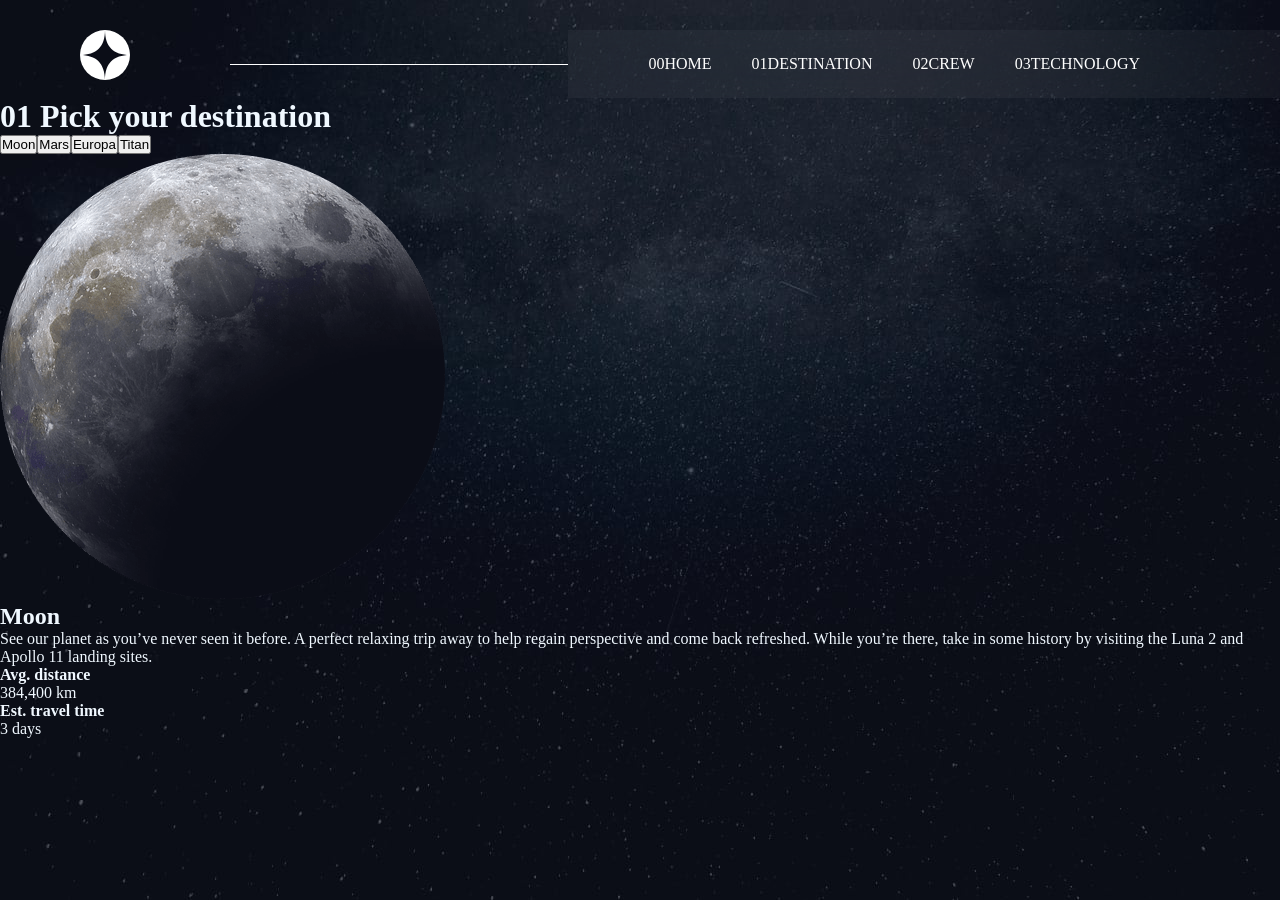
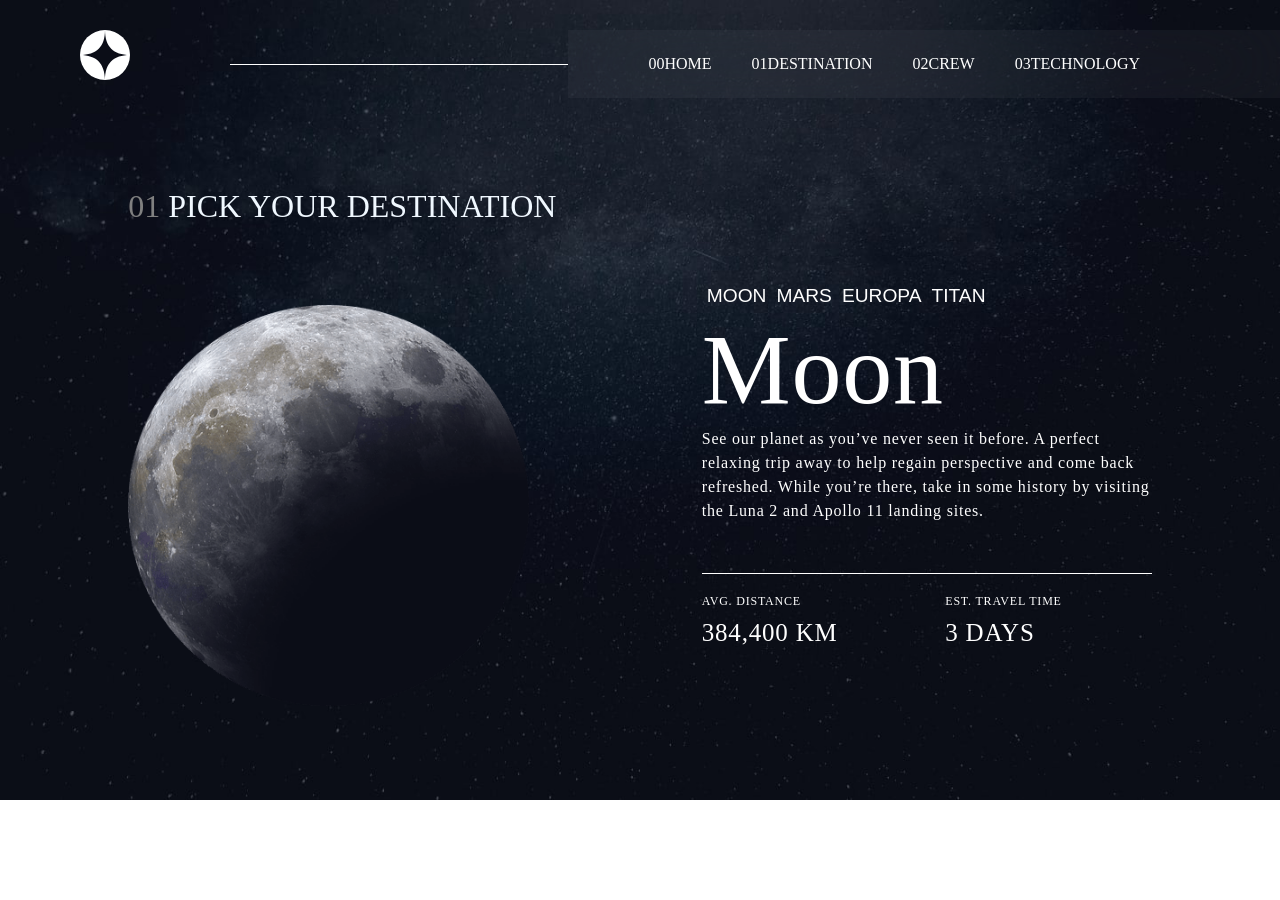
Before and after one commit to AndreiLhu/Space-Tourism-Webiste, a React (Vite) app: page /destination in a window 1280 px wide. After the commit the page ends 800 px from the top, so only its background shows below. Built offline with nearby package versions, Linux system fonts and the light colour scheme.

Commit message:
Destination page css for desktop 90% done

```diff
--- a/src/Components/DestinationsInfo.tsx
+++ /dev/null
@@ -1,39 +0,0 @@
-interface PlanetInfoContainerProps {
-  name: string;
-  image?: string;
-  description: string;
-  distance: string;
-  travelTime?: string;
-}
-
-const DestinationsInfo = ({
-  name,
-  // image,
-  description,
-  distance,
-  travelTime,
-}: PlanetInfoContainerProps) => {
-  return (
-    <div>
-      {/* <img src={image} alt={name} /> */}
-
-      <div>
-        <h2>{name}</h2>
-        <p>{description}</p>
-
-        <div>
-          <div>
-            <h4>Avg. distance</h4>
-            <p>{distance}</p>
-          </div>
-
-          <div>
-            <h4>Est. travel time</h4>
-            <p>{travelTime}</p>
-          </div>
-        </div>
-      </div>
-    </div>
-  );
-};
-export default DestinationsInfo;
--- /dev/null
+++ b/src/Components/DestinationsInfo/DestinationsInfo.tsx
@@ -0,0 +1,40 @@
+import './destinationsInfo.css';
+
+interface PlanetInfoContainerProps {
+  name: string;
+  description: string;
+  distance: string;
+  travelTime: string;
+}
+
+const DestinationsInfo = ({
+  name,
+  description,
+  distance,
+  travelTime,
+}: PlanetInfoContainerProps) => {
+  return (
+    <div className="mainContainer">
+      <div>
+        <h2 className="mainPlanetName">{name}</h2>
+        <p className="planetDescription">{description}</p>
+
+        <div>
+          <div className="descriptionLine"></div>
+          <div className="distanceContainer">
+            <div>
+              <h4 className="distanceSubtitle">AVG. DISTANCE</h4>
+              <p className="distanceValue">{distance.toLocaleUpperCase()}</p>
+            </div>
+
+            <div>
+              <h4 className="distanceSubtitle">EST. TRAVEL TIME</h4>
+              <p className="distanceValue">{travelTime.toLocaleUpperCase()}</p>
+            </div>
+          </div>
+        </div>
+      </div>
+    </div>
+  );
+};
+export default DestinationsInfo;
--- /dev/null
+++ b/src/Components/DestinationsInfo/destinationsInfo.css
@@ -0,0 +1,30 @@
+.mainContainer {
+  letter-spacing: 0.05rem;
+}
+.mainPlanetName {
+  font-size: 100px;
+  font-weight: 200;
+}
+.planetDescription {
+  line-height: 24px;
+}
+
+.descriptionLine {
+  border-bottom: 1px solid white;
+  margin-top: 50px;
+  margin-bottom: 20px;
+}
+.distanceContainer {
+  display: flex;
+  justify-content: space-between;
+  width: 80%;
+}
+.distanceSubtitle {
+  font-size: 12px;
+  font-weight: 200;
+  margin-bottom: 10px;
+}
+.distanceValue {
+  font-size: 25px;
+  font-weight: 200;
+}
--- a/src/Components/Picture.tsx
+++ b/src/Components/Picture/Picture.tsx
@@ -1,3 +1,5 @@
+import './picture.css';
+
 type tPictureProps = {
   alt: string;
   className?: string;
@@ -7,7 +9,7 @@ type tPictureProps = {
 
 const Picture = ({
   alt,
-  className = '',
+  className = 'mainPlanetPicture',
   pngPicture,
   webpPicture,
 }: tPictureProps) => {
--- /dev/null
+++ b/src/Components/Picture/picture.css
@@ -0,0 +1,4 @@
+.mainPlanetPicture {
+  margin: auto;
+  width: 90%;
+}
--- a/src/Pages/Destination/Destination.tsx
+++ b/src/Pages/Destination/Destination.tsx
@@ -2,8 +2,8 @@ import React from 'react';
 import Navbar from '../../Components/Navbar/Navbar';
 import './destination.css';
 import data from '../../data/destinations.json';
-import Picture from '../../Components/Picture';
-import DestinationsInfo from '../../Components/DestinationsInfo';
+import Picture from '../../Components/Picture/Picture';
+import DestinationsInfo from '../../Components/DestinationsInfo/DestinationsInfo';
 
 const Destination: React.FC = () => {
   const { destinations } = data;
@@ -16,22 +16,30 @@ const Destination: React.FC = () => {
   return (
     <div className="destinationBackground">
       <Navbar />
-      <h1 className="mainTitle">01 Pick your destination</h1>
-      <ul>
-        {destinations.map((planetInfo, index) => (
-          <button key={index} onClick={() => onChangePlanet(index)}>
-            {planetInfo.name}
-          </button>
-        ))}
-      </ul>
+      <div className="mainContentDiv">
+        <div className="firstDivContainer">
+          <h1 className="mainTitle">
+            <span className="numberTitle">01</span> PICK YOUR DESTINATION
+          </h1>
 
-      <div>
-        <Picture
-          alt={destinations[planetId].name}
-          pngPicture={destinations[planetId].images.png}
-          webpPicture={destinations[planetId].images.webp}
-        />
+          <Picture
+            alt={destinations[planetId].name}
+            pngPicture={destinations[planetId].images.png}
+            webpPicture={destinations[planetId].images.webp}
+          />
+        </div>
         <div className="destinationInfoContainer">
+          <ul className="planetsNameButtonsContainer">
+            {destinations.map((planetInfo, index) => (
+              <button
+                key={index}
+                onClick={() => onChangePlanet(index)}
+                className="planetsNameButton"
+              >
+                {planetInfo.name.toUpperCase()}
+              </button>
+            ))}
+          </ul>
           <DestinationsInfo
             name={destinations[planetId].name}
             description={destinations[planetId].description}
--- a/src/Pages/Destination/destination.css
+++ b/src/Pages/Destination/destination.css
@@ -1,14 +1,48 @@
 .destinationBackground {
   background-image: url(../../../public/assets/destination/background-destination-desktop.jpg);
   background-repeat: no-repeat;
+  background-attachment: fixed;
   background-size: cover;
-  height: 900px;
-  width: auto;
+  min-height: 100vh;
 }
-
+.mainContentDiv {
+  display: flex;
+  margin-left: 20vh;
+  justify-content: space-around;
+  align-items: center;
+  margin: auto;
+  margin-top: 15vh;
+  width: 90%;
+}
 .destinationInfoContainer {
-  color: aliceblue;
+  color: white;
+  max-width: 450px;
+  text-align: left;
 }
 .mainTitle {
   color: aliceblue;
+  font-weight: 200;
+  margin-bottom: 80px;
+  margin-top: -30px;
 }
+.numberTitle {
+  color: gray;
+}
+
+.planetsNameButton {
+  border: none;
+  background: transparent;
+  color: white;
+  font-size: 1.2rem;
+  padding: 5px;
+  border: none;
+}
+
+.planetsNameButton:hover {
+  text-decoration: underline;
+}
+.planetsNameButtonsContainer {
+  justify-content: space-between;
+  display: flex;
+  width: 50%;
+}
--- a/src/Pages/Home/home.css
+++ b/src/Pages/Home/home.css
@@ -1,9 +1,10 @@
 .homeBackground {
   background-image: url(../../../public/assets/home/background-home-desktop.jpg);
   background-repeat: no-repeat;
+  background-attachment: fixed;
   background-size: cover;
-  height: 900px;
-  width: auto;
+  text-align: center;
+  min-height: 100vh;
 }
 
 .mainHomeDiv {
@@ -12,7 +13,7 @@
   justify-content: space-around;
   align-items: center;
   margin: auto;
-  margin-top: 40vh;
+  margin-top: 35vh;
 }
 
 @media screen and (max-width: 768px) {
--- /dev/null
+++ b/src/data/index.ts
@@ -0,0 +1 @@
+import '../assets/destination/image-mars.png';
```
